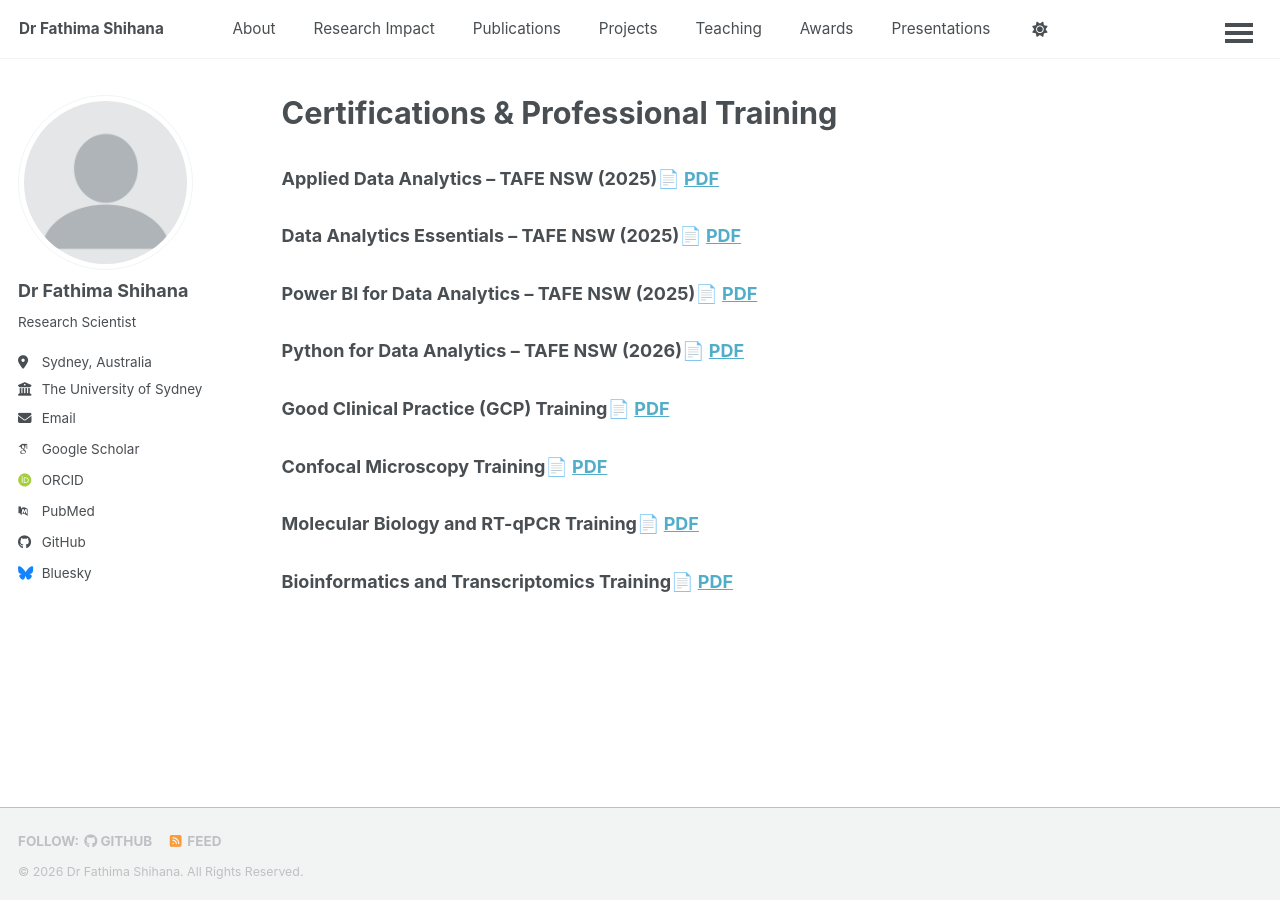
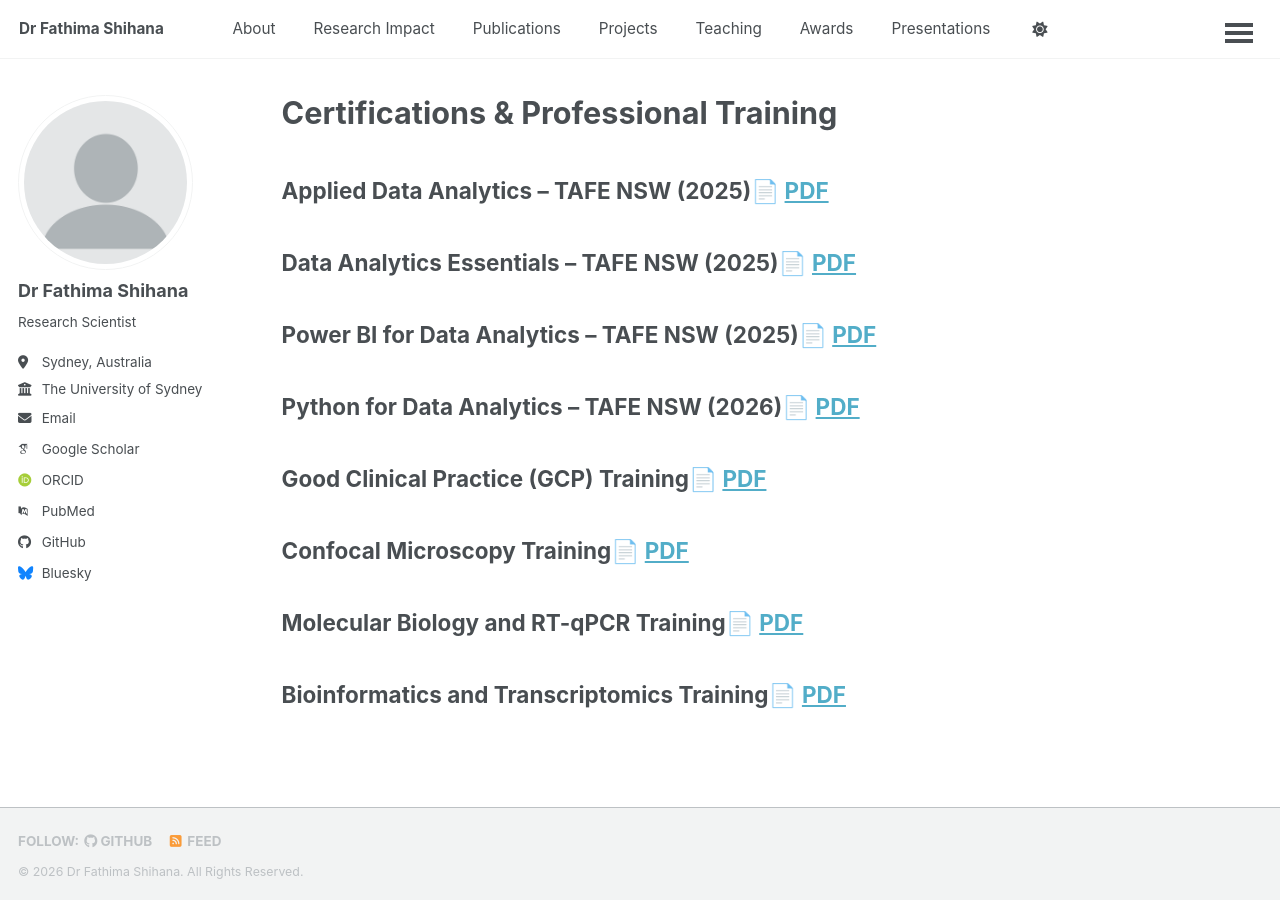
Before and after one commit to fathimashihana/fathimashihana.github.io, a Jekyll site: the page built from _pages/certifications.md, in a window 1280 px wide. Built offline with Jekyll 4.4.1, drawn with Linux system fonts in a browser that asks for light colours; some web fonts are replaced; a script bundle is joined from its source files by our own code; library files that are not in the unit come from our copies.

```diff
--- a/_pages/certifications.md
+++ b/_pages/certifications.md
@@ -5,18 +5,18 @@ permalink: /certifications/
 author_profile: true
 ---
 
-### Applied Data Analytics – TAFE NSW (2025)📄 [PDF](/files/certificates/applied-data-analytics.pdf)
+## Applied Data Analytics – TAFE NSW (2025)📄 [PDF](/files/certificates/applied-data-analytics.pdf)
 
-### Data Analytics Essentials – TAFE NSW (2025)📄 [PDF](/files/certificates/data-analytics-essentials.pdf)
+## Data Analytics Essentials – TAFE NSW (2025)📄 [PDF](/files/certificates/data-analytics-essentials.pdf)
 
-### Power BI for Data Analytics – TAFE NSW (2025)📄 [PDF](/files/certificates/powerbi-data-analytics.pdf)
+## Power BI for Data Analytics – TAFE NSW (2025)📄 [PDF](/files/certificates/powerbi-data-analytics.pdf)
 
-### Python for Data Analytics – TAFE NSW (2026)📄 [PDF](/files/certificates/python-data-analytics.pdf)
+## Python for Data Analytics – TAFE NSW (2026)📄 [PDF](/files/certificates/python-data-analytics.pdf)
 
-### Good Clinical Practice (GCP) Training📄 [PDF](/files/certificates/gcp-training.pdf)
+## Good Clinical Practice (GCP) Training📄 [PDF](/files/certificates/gcp-training.pdf)
 
-### Confocal Microscopy Training📄 [PDF](/files/certificates/confocal-microscopy.pdf)
+## Confocal Microscopy Training📄 [PDF](/files/certificates/confocal-microscopy.pdf)
 
-### Molecular Biology and RT-qPCR Training📄 [PDF](/files/certificates/rtqpcr-training.pdf)
+## Molecular Biology and RT-qPCR Training📄 [PDF](/files/certificates/rtqpcr-training.pdf)
 
-### Bioinformatics and Transcriptomics Training📄 [PDF](/files/certificates/bioinformatics-training.pdf)
+## Bioinformatics and Transcriptomics Training📄 [PDF](/files/certificates/bioinformatics-training.pdf)
```
